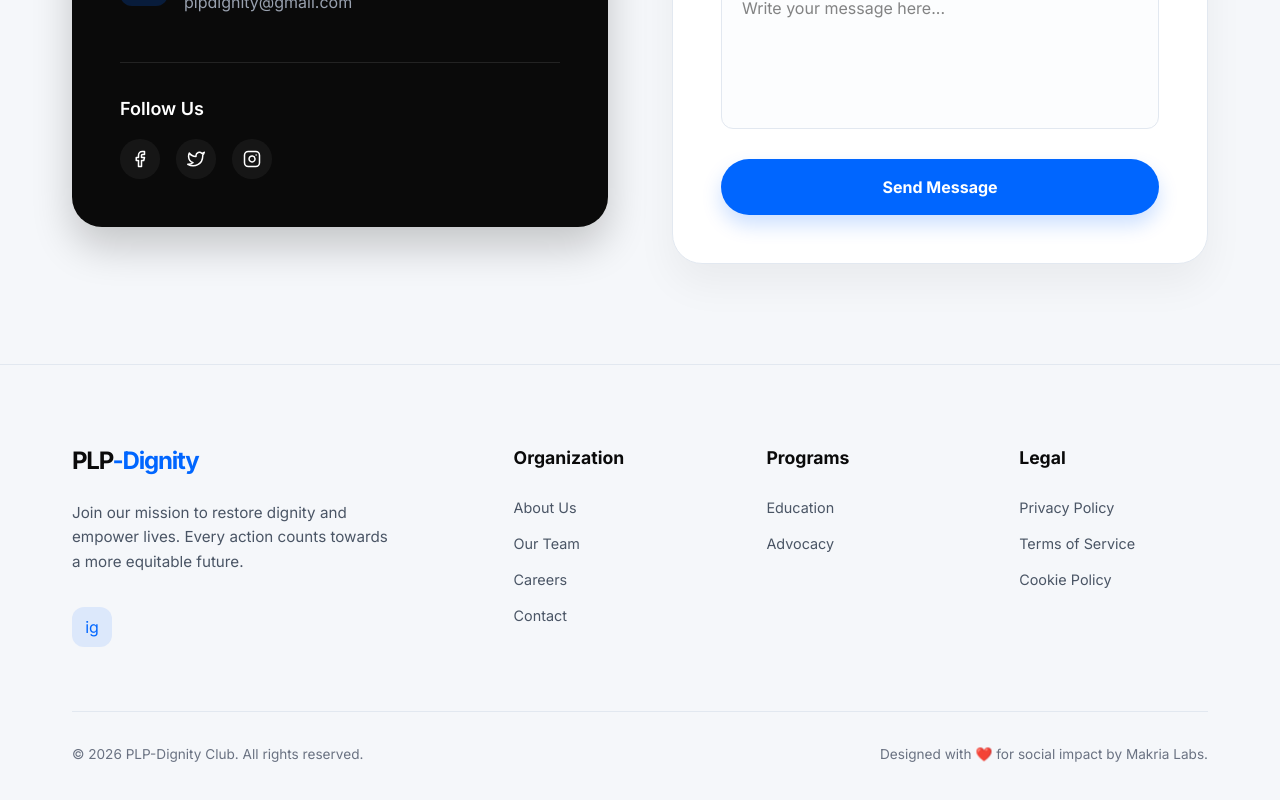
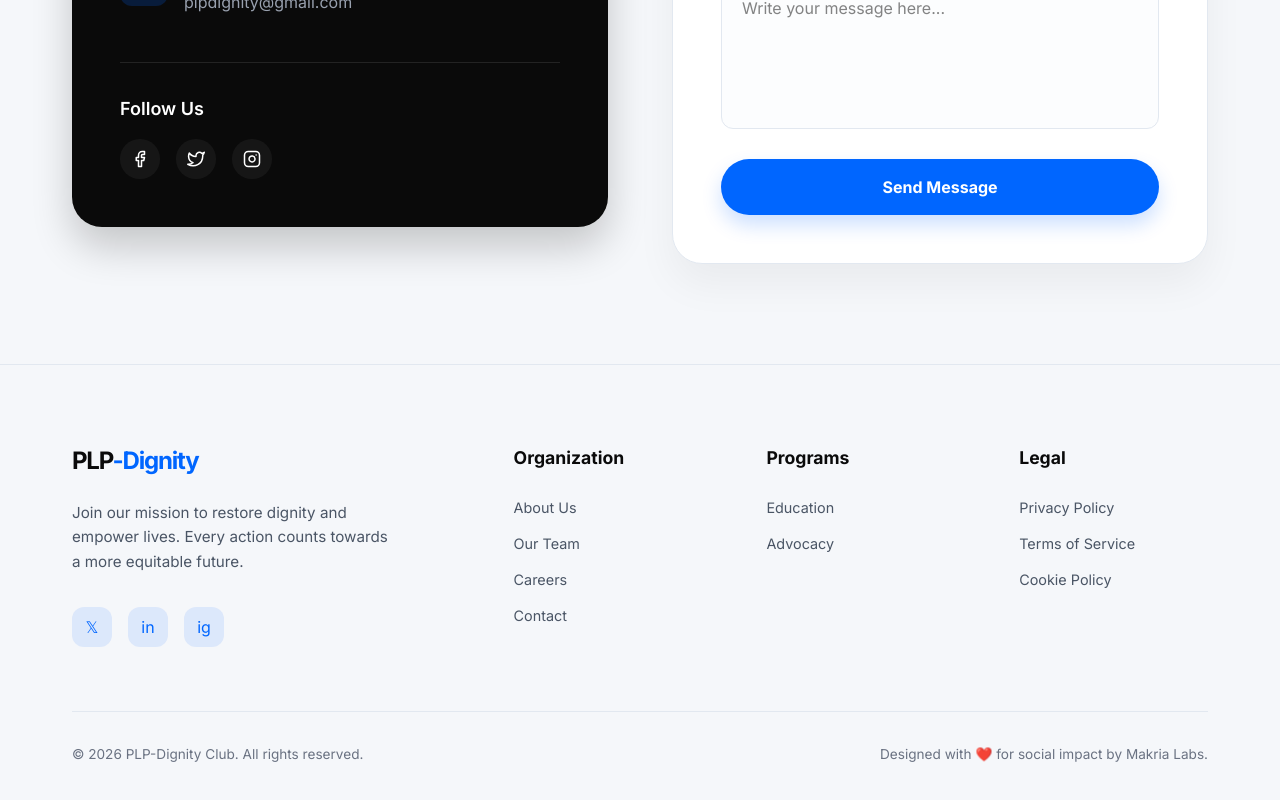
Before and after one commit to Kelly-Creatives/Dignity, a React (Vite) app in the folder frontend/: page / in a window 1280 px wide. Shown: the part 7139-7939 px from the top of the page. Built offline with nearby package versions, Linux system fonts and the light colour scheme.

Commit message:
undo of links
i did undo of external links icons

```diff
--- a/frontend/src/components/Footer.jsx
+++ b/frontend/src/components/Footer.jsx
@@ -11,6 +11,8 @@ const Footer = () => {
               Join our mission to restore dignity and empower lives. Every action counts towards a more equitable future.
             </p>
             <div className="flex gap-4">
+              <a href="#" className="w-10 h-10 bg-primary-blue/10 rounded-[12px] flex items-center justify-center text-primary-blue hover:bg-primary-blue hover:text-white-main hover:-translate-y-1 transition-all duration-300">𝕏</a>
+              <a href="#" className="w-10 h-10 bg-primary-blue/10 rounded-[12px] flex items-center justify-center text-primary-blue hover:bg-primary-blue hover:text-white-main hover:-translate-y-1 transition-all duration-300">in</a>
               <a href="https://www.instagram.com/plp_dignity/" className="w-10 h-10 bg-primary-blue/10 rounded-[12px] flex items-center justify-center text-primary-blue hover:bg-primary-blue hover:text-white-main hover:-translate-y-1 transition-all duration-300">ig</a>
             </div>
           </div>
```
